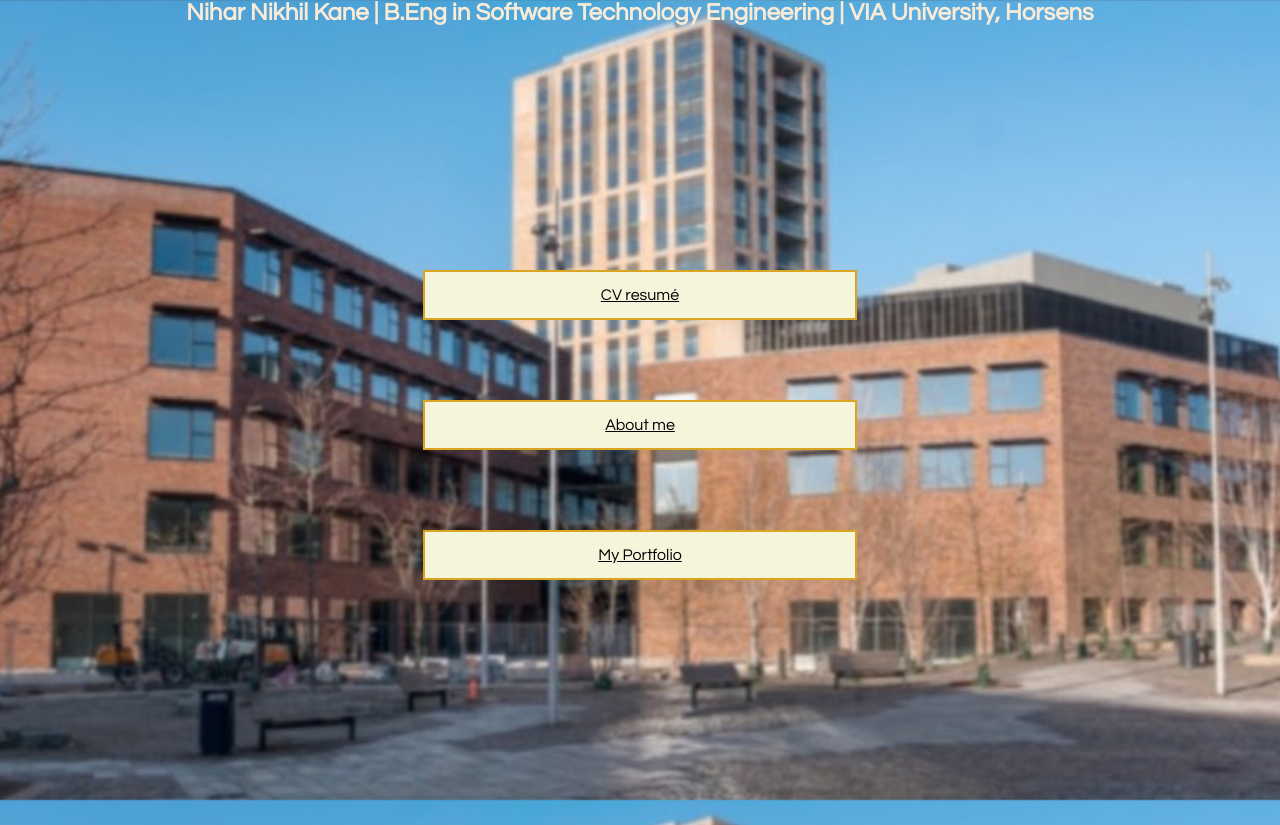
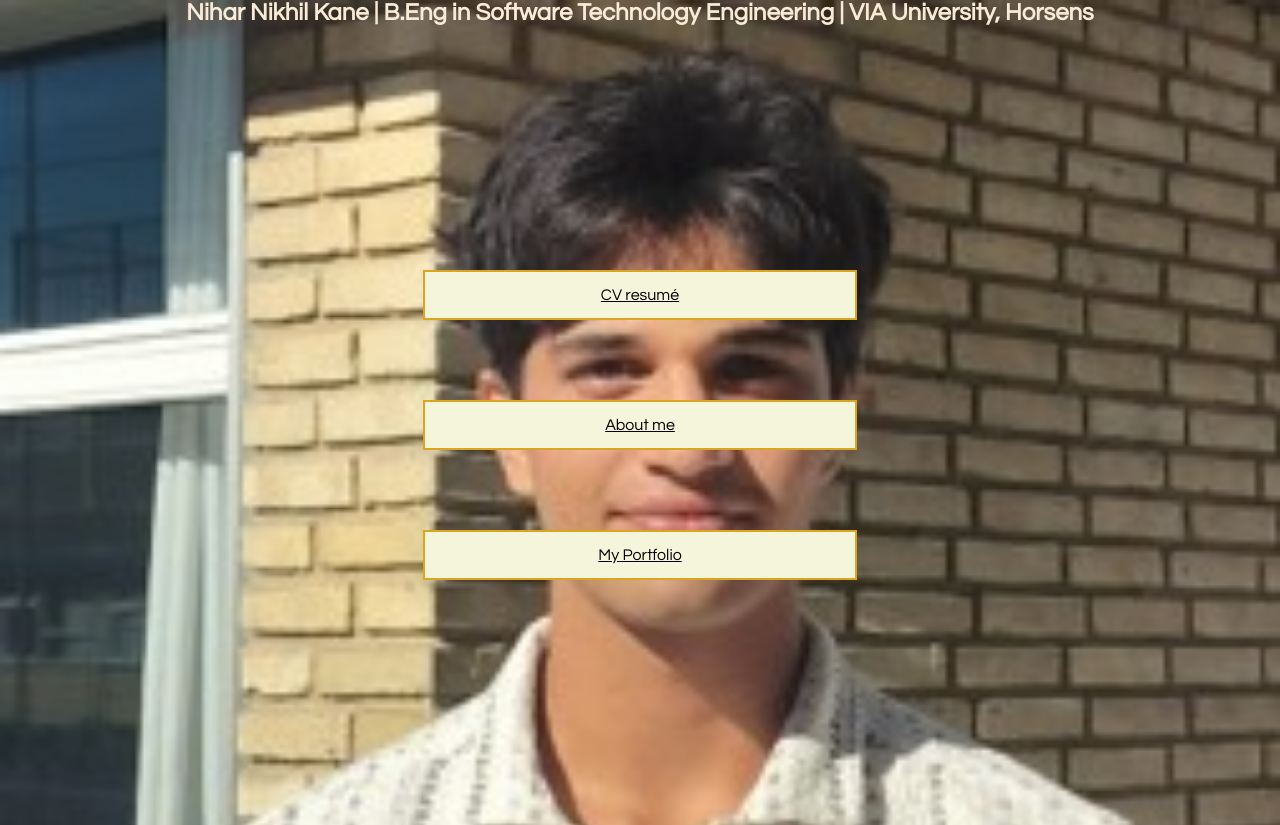
Before and after one commit to niha0249/NiharKaneCV.github.io, a plain HTML site: page index.html in a window 1280 px wide. Drawn offline with Linux system fonts and the light colour scheme; files whose address does not match are found by name.

```diff
--- a/css/styles.css
+++ b/css/styles.css
@@ -66,7 +66,7 @@
 
 /* Background image for the index html */
 .background {
-    background-image: url(images/Screenshot\ 2026-09-27\ 124104.jpg);
+    background-image: url("../images/Screenshot 2026-09-21 084411.jpg");
     background-repeat: no-repeat;
     background-attachment: fixed;
     background-size: cover;
```
